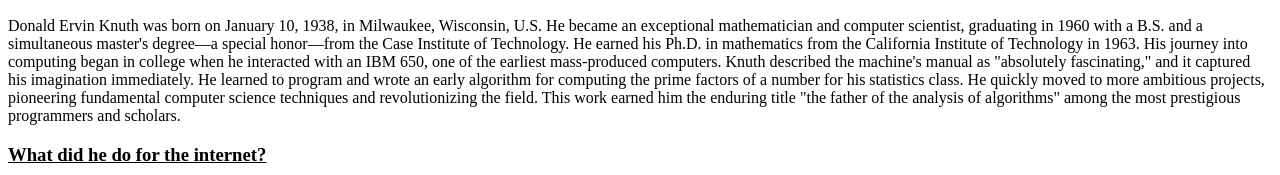
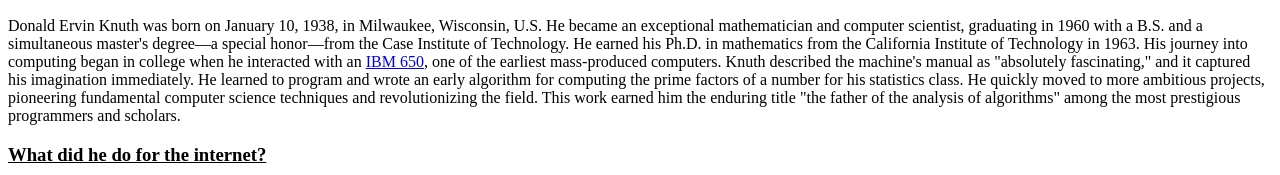
Before and after one commit to DJmobly241/DonaldKnuth, a plain HTML site: page index.html in a window 1280 px wide. Shown: the part 383-558 px from the top of the page. Drawn offline with Linux system fonts and the light colour scheme.

Commit message:
Revise index.html with updated content
Updated the HTML structure and content about Donald Knuth.

```diff
--- a/index.html
+++ b/index.html
@@ -18,7 +18,7 @@
 <img src="https://raw.githubusercontent.com/DJmobly241/Donald-Knuth/refs/heads/main/Screenshot%202025-12-14%20061650.png">
 
 <p> Donald Ervin Knuth was born on January 10, 1938, in Milwaukee, Wisconsin, U.S. He became an exceptional mathematician and computer scientist, graduating in 1960 with a B.S. and a simultaneous master's degree—a special honor—from the Case Institute of Technology. He earned his Ph.D. in mathematics from the California Institute of Technology in 1963.
-His journey into computing began in college when he interacted with an IBM 650, one of the earliest mass-produced computers. Knuth described the machine's manual as "absolutely fascinating," and it captured his imagination immediately. He learned to program and wrote an early algorithm for computing the prime factors of a number for his statistics class. He quickly moved to more ambitious projects, pioneering fundamental computer science techniques and revolutionizing the field. This work earned him the enduring title "the father of the analysis of algorithms" among the most prestigious programmers and scholars.</p>
+His journey into computing began in college when he interacted with an <a href="https://en.wikipedia.org/wiki/IBM_650">IBM 650</a>, one of the earliest mass-produced computers. Knuth described the machine's manual as "absolutely fascinating," and it captured his imagination immediately. He learned to program and wrote an early algorithm for computing the prime factors of a number for his statistics class. He quickly moved to more ambitious projects, pioneering fundamental computer science techniques and revolutionizing the field. This work earned him the enduring title "the father of the analysis of algorithms" among the most prestigious programmers and scholars.</p>
 
 <h3> <u>What did he do for the internet?</u> </h3>
 
```
